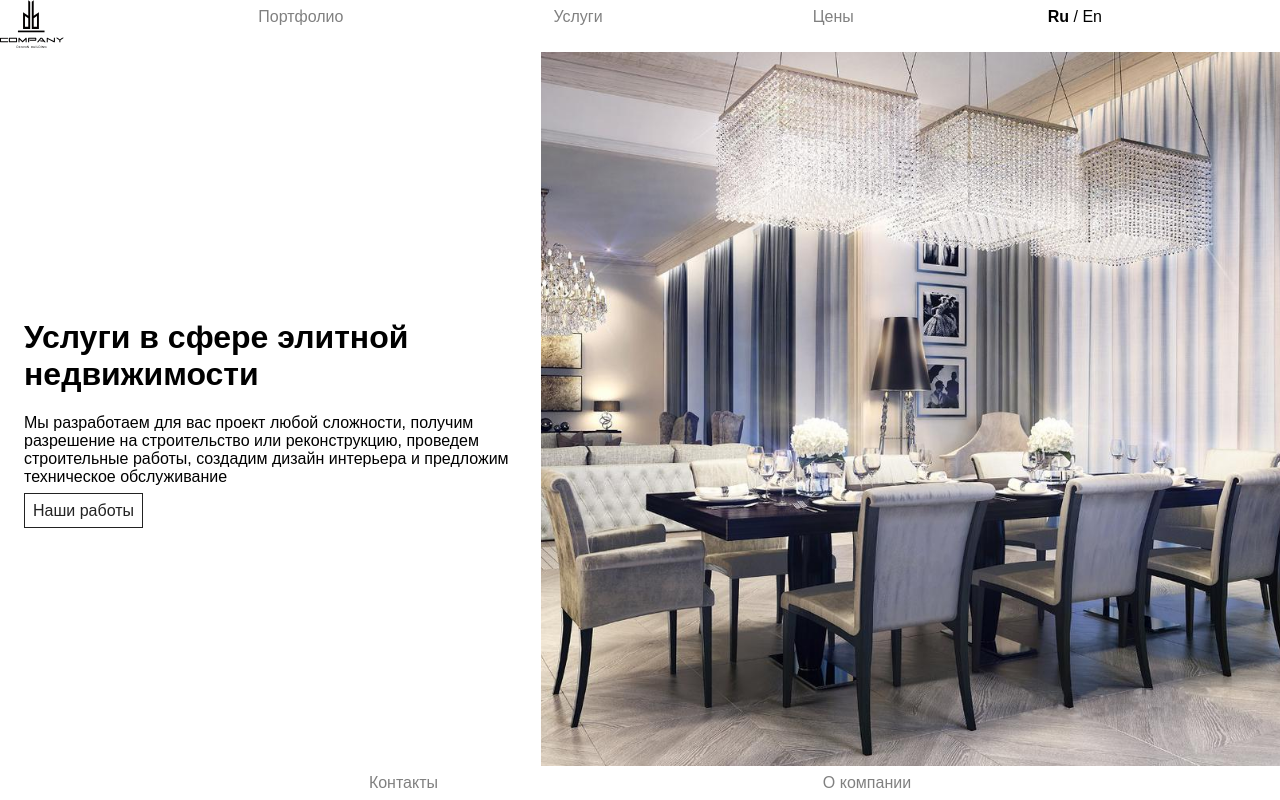
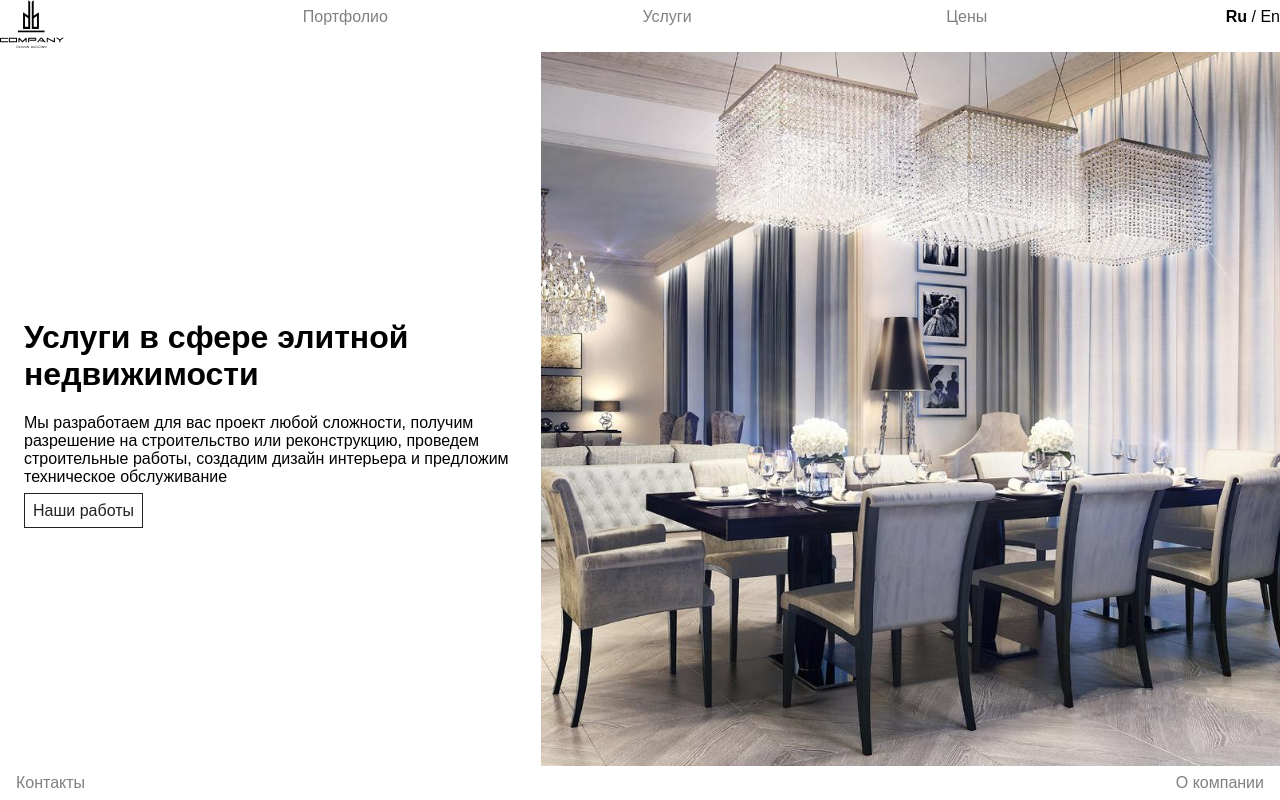
Before and after one commit to flipmotion/db, a React (Create React App) app: page / in a window 1280 px wide. Built offline with nearby package versions, Linux system fonts and the light colour scheme.

Commit message:
Format menu better and simplify

```diff
--- a/src/components/Menu/MenuBars.js
+++ b/src/components/Menu/MenuBars.js
@@ -6,17 +6,10 @@ import Burger from './Burger';
 const TopBarDiv = styled.div`
   flex: none;
   display: flex;
-`;
-
-const ItemsWrapper = styled.div`
-  justify-content: space-evenly;
-  /* align-items: center; */
-  display: ${props => (props.displayed ? 'none' : 'flex')};
-  width: 100%;
+  justify-content: space-between;
 `;
 
 export const TopBar = props => {
-  //
   const Logo =
     props.logo &&
     (() =>
@@ -30,9 +23,7 @@ export const TopBar = props => {
         present={props.inBurgerMode}
       />
       {props.logo && <Logo />}
-      <ItemsWrapper displayed={props.inBurgerMode}>
-        {props.children}
-      </ItemsWrapper>
+      {!props.inBurgerMode && props.children}
     </TopBarDiv>
   );
 };
@@ -48,16 +39,15 @@ TopBar.propTypes = {
 
 const BottomBarDiv = styled.div`
   flex: none;
-  display: ${props => (props.displayed ? 'flex' : 'none')};
   align-items: center;
+  justify-content: space-between;
+  display: flex;
 `;
 
 export const BottomBar = props => {
   return (
     <BottomBarDiv displayed={props.displayed}>
-      <ItemsWrapper displayed={props.inBurgerMode}>
-        {props.children}
-      </ItemsWrapper>
+      {props.displayed && !props.inBurgerMode && props.children}
     </BottomBarDiv>
   );
 };
```
